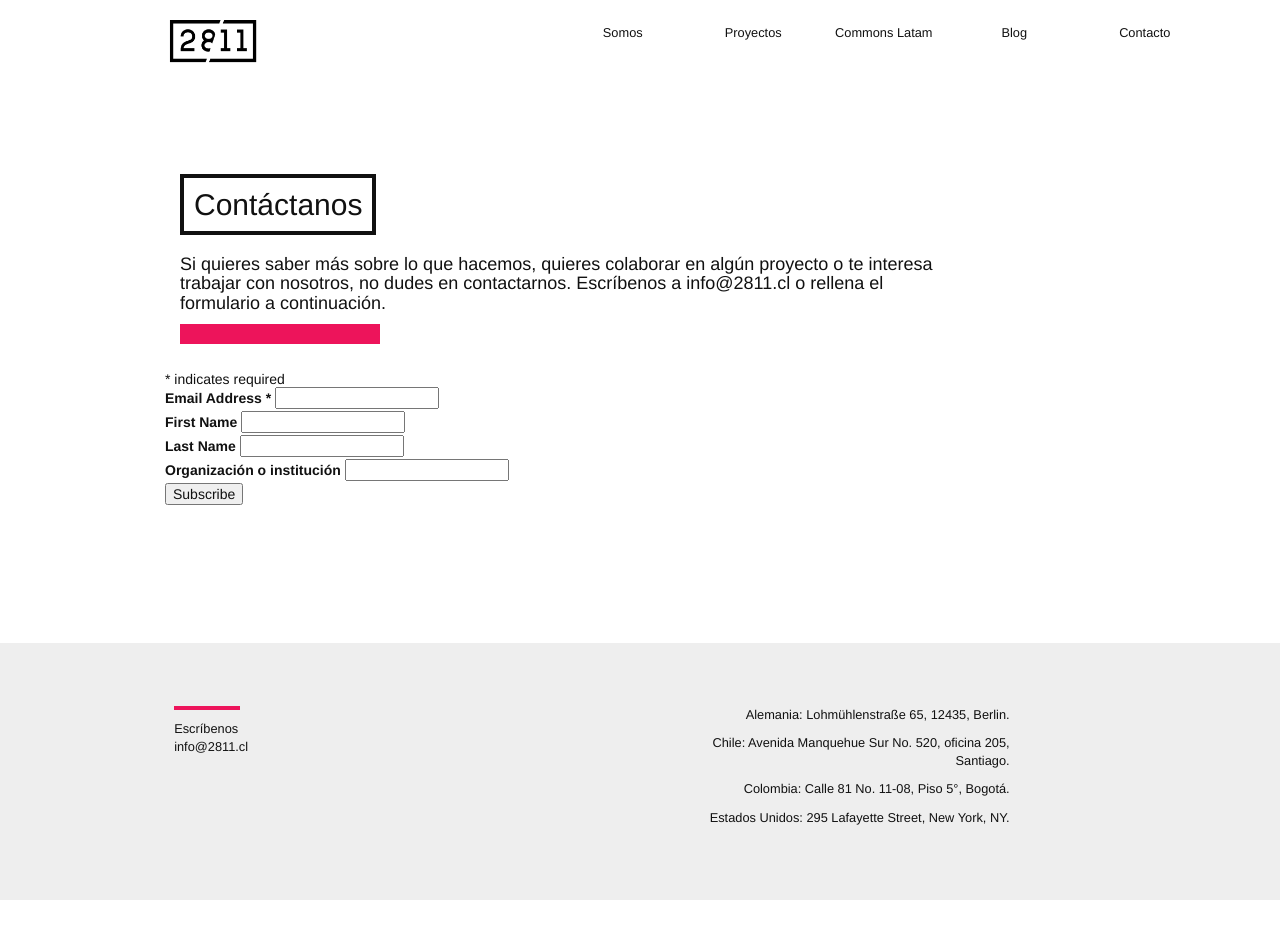
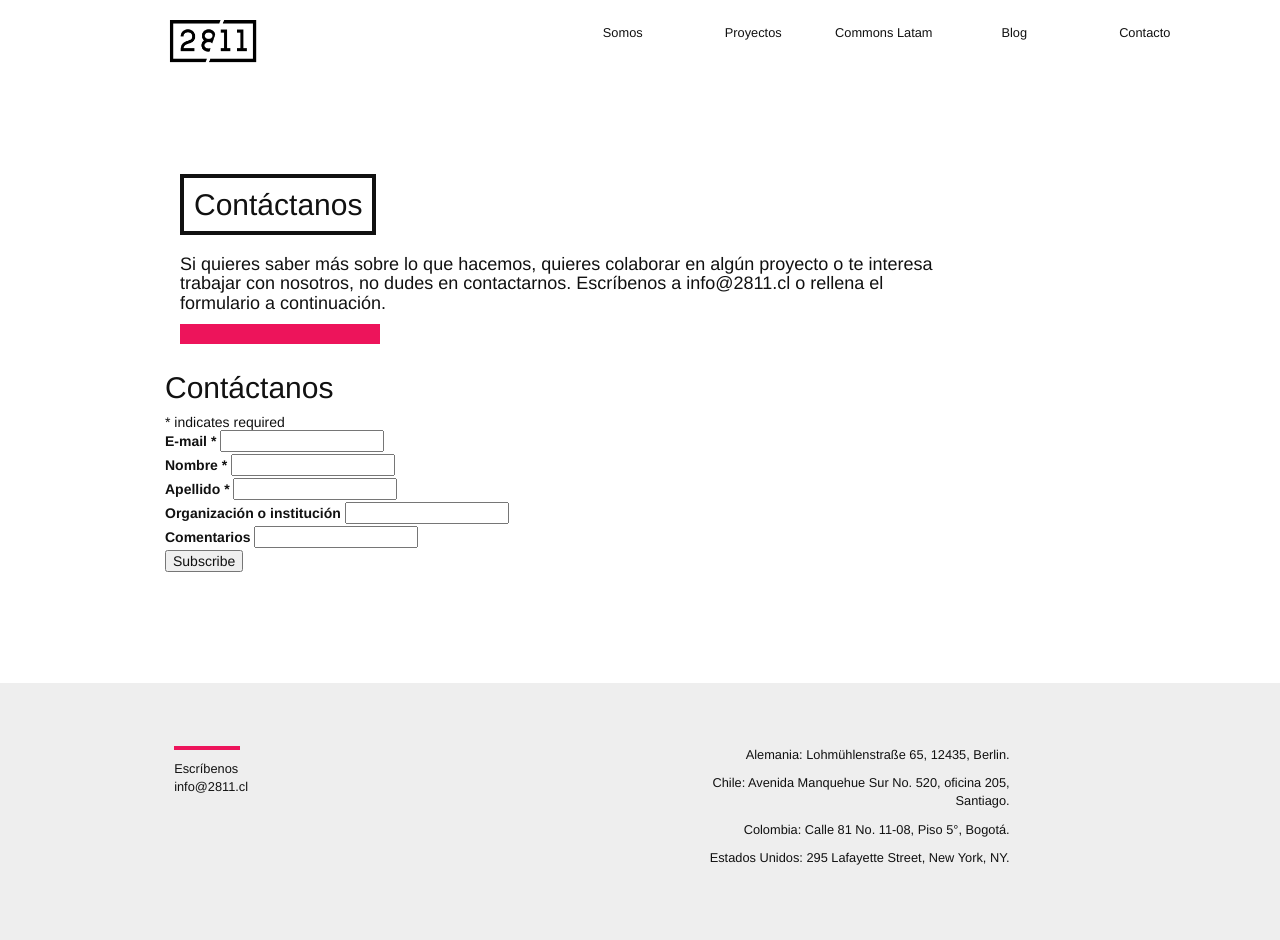
Before and after one commit to 2811Chile/2811Chile.github.io, a Jekyll site: the page built from contacto.md, in a window 1280 px wide. Built offline with Jekyll 4.4.1, drawn with Linux system fonts in a browser that asks for light colours; nearby versions of some CDN libraries; some web fonts are replaced; comment, search, counter and statistics services are not loaded; before the commit the page ends 900 px from its top, so only the background shows below that.

Commit message:
Updated Contacto

```diff
--- a/contacto.md
+++ b/contacto.md
@@ -24,31 +24,37 @@ layout: default
 <!-- Begin Mailchimp Signup Form -->
 <link href="//cdn-images.mailchimp.com/embedcode/classic-10_7.css" rel="stylesheet" type="text/css">
 <style type="text/css">
-	#mc_embed_signup{background:#fff; clear:left; font:14px Helvetica,Arial,sans-serif; }
+	#mc_embed_signup{background:#fff; clear:left; font:14px Helvetica,Arial,sans-serif;  width:500px;}
 	/* Add your own Mailchimp form style overrides in your site stylesheet or in this style block.
 	   We recommend moving this block and the preceding CSS link to the HEAD of your HTML file. */
 </style>
 <div id="mc_embed_signup">
 <form action="https://2811.us3.list-manage.com/subscribe/post?u=698bed815d313b82946698e0a&amp;id=adfa79f0d0" method="post" id="mc-embedded-subscribe-form" name="mc-embedded-subscribe-form" class="validate" target="_blank" novalidate>
     <div id="mc_embed_signup_scroll">
-
+	<h2>Contáctanos</h2>
 <div class="indicates-required"><span class="asterisk">*</span> indicates required</div>
 <div class="mc-field-group">
-	<label for="mce-EMAIL">Email Address  <span class="asterisk">*</span>
+	<label for="mce-EMAIL">E-mail  <span class="asterisk">*</span>
 </label>
 	<input type="email" value="" name="EMAIL" class="required email" id="mce-EMAIL">
 </div>
 <div class="mc-field-group">
-	<label for="mce-FNAME">First Name </label>
-	<input type="text" value="" name="FNAME" class="" id="mce-FNAME">
+	<label for="mce-FNAME">Nombre  <span class="asterisk">*</span>
+</label>
+	<input type="text" value="" name="FNAME" class="required" id="mce-FNAME">
 </div>
 <div class="mc-field-group">
-	<label for="mce-LNAME">Last Name </label>
-	<input type="text" value="" name="LNAME" class="" id="mce-LNAME">
+	<label for="mce-LNAME">Apellido  <span class="asterisk">*</span>
+</label>
+	<input type="text" value="" name="LNAME" class="required" id="mce-LNAME">
 </div>
 <div class="mc-field-group">
 	<label for="mce-MMERGE5">Organización o institución </label>
 	<input type="text" value="" name="MMERGE5" class="" id="mce-MMERGE5">
+</div>
+<div class="mc-field-group">
+	<label for="mce-MMERGE3">Comentarios </label>
+	<input type="text" value="" name="MMERGE3" class="" id="mce-MMERGE3">
 </div>
 	<div id="mce-responses" class="clear">
 		<div class="response" id="mce-error-response" style="display:none"></div>
```
Also changed, not shown: other parts of contacto.md (+23 -1 lines).
